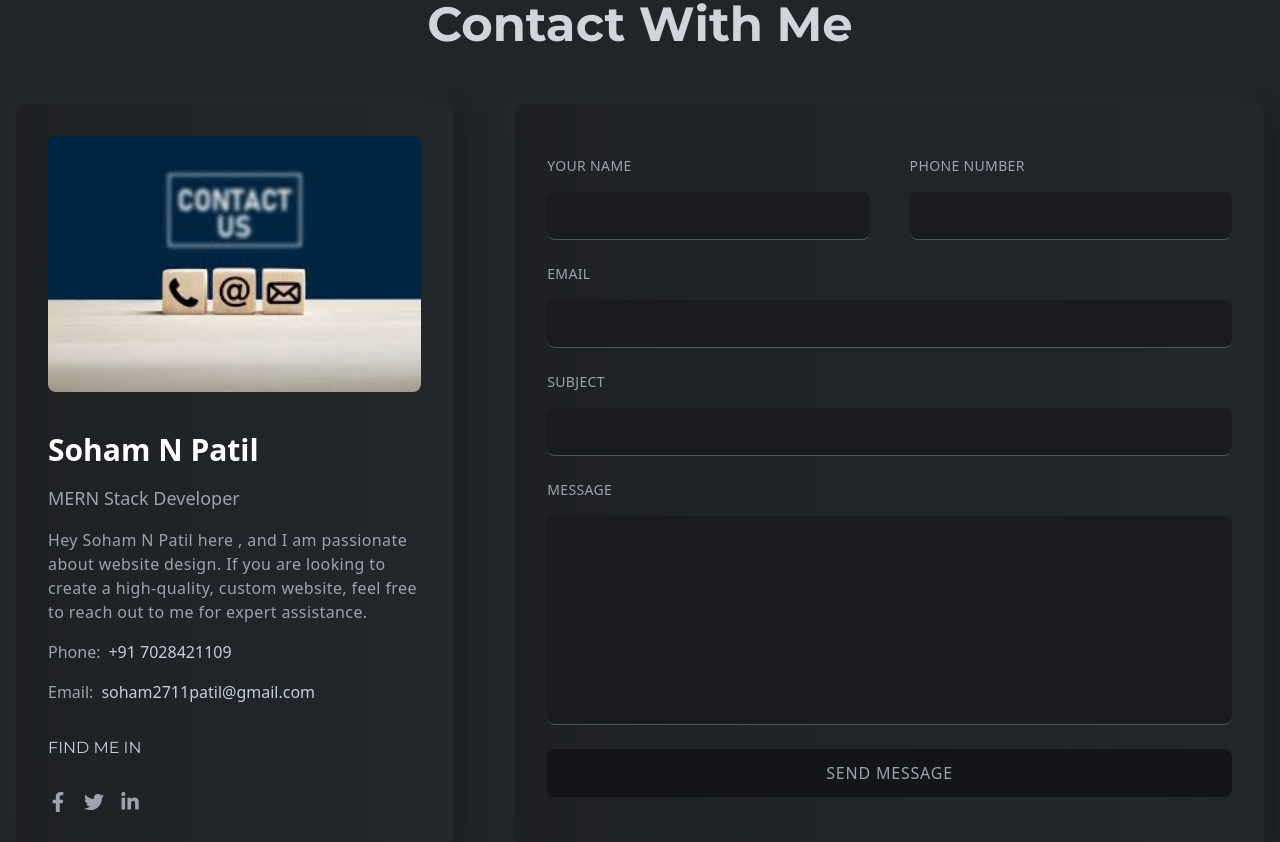
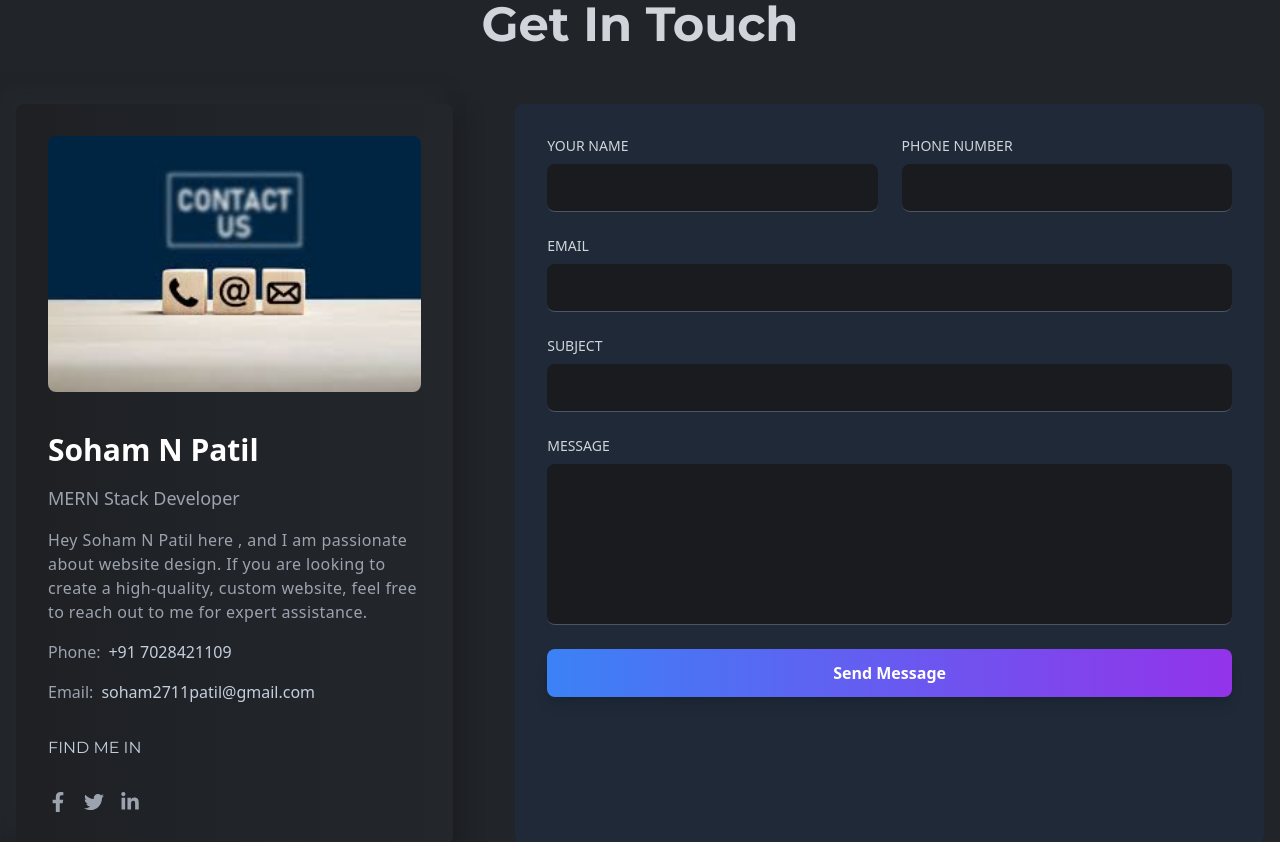
Before and after one commit to Soham271/Portfolio, a React (Create React App) app in the folder Frontend/: page / in a window 1280 px wide. Shown: the part 4060-4902 px from the top of the page. Built offline with nearby package versions, Linux system fonts and the light colour scheme.

Commit message:
Update Contact.js

```diff
--- a/Frontend/src/components/contact/Contact.js
+++ b/Frontend/src/components/contact/Contact.js
@@ -2,8 +2,9 @@ import React, { useState } from "react";
 import Title from "../layouts/Title";
 import ContactLeft from "./ContactLeft";
 import axios from "axios";
+
 const Contact = () => {
-  const [Name, setName] = useState("");
+  const [name, setName] = useState("");
   const [phoneNumber, setPhoneNumber] = useState("");
   const [email, setEmail] = useState("");
   const [subject, setSubject] = useState("");
@@ -11,176 +12,140 @@ const Contact = () => {
   const [errMsg, setErrMsg] = useState("");
   const [successMsg, setSuccessMsg] = useState("");
 
-  // ========== Email Validation start here ==============
   const emailValidation = () => {
     return String(email)
-      .toLocaleLowerCase()
+      .toLowerCase()
       .match(/^\w+([-]?\w+)*@\w+([-]?\w+)*(\.\w{2,3})+$/);
   };
 
   const handleSend = async (e) => {
     e.preventDefault();
 
-    const data = {
-      Name: Name, // 🔄 Fix: Match backend field names
-      PhoneNumber: phoneNumber,
-      Email: email,
-      Subject: subject,
-      Message: message,
-    };
-
-    try {
-      const response = await axios.post(
-        "http://localhost:3004/api/v1/create",
-        data, // ✅ Send JSON instead of FormData
-        {
-          headers: {
-            "Content-Type": "application/json", // ✅ Ensure JSON is sent
-          },
-        }
-      );
-      console.log("✅ Response:", response.data);
-    } catch (Err) {
-      console.error("❌ Axios Error:", Err);
-    }
-
-    if (Name === "") {
-      setErrMsg("Username is required!");
+    if (name === "") {
+      setErrMsg("Name is required!");
     } else if (phoneNumber === "") {
       setErrMsg("Phone number is required!");
     } else if (email === "") {
-      setErrMsg("Please give your Email!");
+      setErrMsg("Email is required!");
     } else if (!emailValidation(email)) {
-      setErrMsg("Give a valid Email!");
+      setErrMsg("Please enter a valid email!");
     } else if (subject === "") {
-      setErrMsg("Plese give your Subject!");
+      setErrMsg("Subject is required!");
     } else if (message === "") {
       setErrMsg("Message is required!");
     } else {
-      setSuccessMsg(
-        `Thank you dear ${Name}, Your Messages has been sent Successfully!`
+      try {
+        const data = { name, phoneNumber, email, subject, message };
+        const response = await axios.post(
+          "http://localhost:3004/api/v1/create",
+          data,
+          { headers: { "Content-Type": "application/json" } }
         );
+        console.log("✅ Response:", response.data);
+        setSuccessMsg(`Thank you, ${name}! Your message has been sent successfully!`);
         setErrMsg("");
         setName("");
         setPhoneNumber("");
         setEmail("");
         setSubject("");
         setMessage("");
+      } catch (err) {
+        console.error("❌ Axios Error:", err);
+        setErrMsg("Failed to send message. Please try again.");
+      }
     }
   };
+
   return (
-    <section
-      id="contact"
-      className="w-full py-20 border-b-[1px] border-b-black"
-    >
+    <section id="contact" className="w-full py-20 border-b-[1px] border-gray-700">
       <div className="flex justify-center items-center text-center">
-        <Title title="CONTACT" des="Contact With Me" />
+        <Title title="CONTACT" des="Get in Touch" />
       </div>
-      <div className="w-full">
-        <div className="w-full h-auto flex flex-col lgl:flex-row justify-between">
+      <div className="w-full max-w-7xl mx-auto">
+        <div className="flex flex-col lg:flex-row justify-between gap-8">
           <ContactLeft />
-          <div className="w-full lgl:w-[60%] h-full py-10 bg-gradient-to-r from-[#1e2024] to-[#23272b] flex flex-col gap-8 p-4 lgl:p-8 rounded-lg shadow-shadowOne">
-            <form className="w-full flex flex-col gap-4 lgl:gap-6 py-2 lgl:py-5">
+          <div className="w-full lg:w-[60%] bg-gray-800 rounded-lg p-6 lg:p-8 shadowOne">
+            <form className="flex flex-col gap-6">
               {errMsg && (
-                <p className="py-3 bg-gradient-to-r from-[#1e2024] to-[#23272b] shadow-shadowOne text-center text-orange-500 text-base tracking-wide animate-bounce">
+                <p className="py-3 bg-gray-700 text-orange-500 text-center text-base font-medium rounded-lg shadowOne animate-bounce">
                   {errMsg}
                 </p>
               )}
               {successMsg && (
-                <p className="py-3 bg-gradient-to-r from-[#1e2024] to-[#23272b] shadow-shadowOne text-center text-green-500 text-base tracking-wide animate-bounce">
+                <p className="py-3 bg-gray-700 text-green-500 text-center text-base font-medium rounded-lg shadowOne animate-bounce">
                   {successMsg}
                 </p>
               )}
-              <div className="w-full flex flex-col lgl:flex-row gap-10">
-                <div className="w-full lgl:w-1/2 flex flex-col gap-4">
-                  <p className="text-sm text-gray-400 uppercase tracking-wide">
-                    Your name
-                  </p>
+              <div className="grid grid-cols-1 lg:grid-cols-2 gap-6">
+                <div className="flex flex-col gap-2">
+                  <label className="text-sm text-gray-300 uppercase font-medium">
+                    Your Name
+                  </label>
                   <input
                     onChange={(e) => setName(e.target.value)}
-                    value={Name}
-                    className={`${
-                      errMsg === "Username is required!" &&
-                      "outline-designColor"
-                    } contactInput`}
+                    value={name}
+                    className={`contactInput ${errMsg === "Name is required!" && "border-orange-500"}`}
                     type="text"
+                    aria-label="Your name"
                   />
                 </div>
-                <div className="w-full lgl:w-1/2 flex flex-col gap-4">
-                  <p className="text-sm text-gray-400 uppercase tracking-wide">
+                <div className="flex flex-col gap-2">
+                  <label className="text-sm text-gray-300 uppercase font-medium">
                     Phone Number
-                  </p>
+                  </label>
                   <input
                     onChange={(e) => setPhoneNumber(e.target.value)}
                     value={phoneNumber}
-                    className={`${
-                      errMsg === "Phone number is required!" &&
-                      "outline-designColor"
-                    } contactInput`}
-                    type="text"
+                    className={`contactInput ${errMsg === "Phone number is required!" && "border-orange-500"}`}
+                    type="tel"
+                    aria-label="Phone number"
                   />
                 </div>
               </div>
-              <div className="flex flex-col gap-4">
-                <p className="text-sm text-gray-400 uppercase tracking-wide">
+              <div className="flex flex-col gap-2">
+                <label className="text-sm text-gray-300 uppercase font-medium">
                   Email
-                </p>
+                </label>
                 <input
                   onChange={(e) => setEmail(e.target.value)}
                   value={email}
-                  className={`${
-                    errMsg === "Please give your Email!" &&
-                    "outline-designColor"
-                  } contactInput`}
+                  className={`contactInput ${errMsg.includes("Email") && "border-orange-500"}`}
                   type="email"
+                  aria-label="Email address"
                 />
               </div>
-              <div className="flex flex-col gap-4">
-                <p className="text-sm text-gray-400 uppercase tracking-wide">
+              <div className="flex flex-col gap-2">
+                <label className="text-sm text-gray-300 uppercase font-medium">
                   Subject
-                </p>
+                </label>
                 <input
                   onChange={(e) => setSubject(e.target.value)}
                   value={subject}
-                  className={`${
-                    errMsg === "Plese give your Subject!" &&
-                    "outline-designColor"
-                  } contactInput`}
+                  className={`contactInput ${errMsg === "Subject is required!" && "border-orange-500"}`}
                   type="text"
+                  aria-label="Subject"
                 />
               </div>
-              <div className="flex flex-col gap-4">
-                <p className="text-sm text-gray-400 uppercase tracking-wide">
+              <div className="flex flex-col gap-2">
+                <label className="text-sm text-gray-300 uppercase font-medium">
                   Message
-                </p>
+                </label>
                 <textarea
                   onChange={(e) => setMessage(e.target.value)}
                   value={message}
-                  className={`${
-                    errMsg === "Message is required!" && "outline-designColor"
-                  } contactTextArea`}
+                  className={`contactTextArea ${errMsg === "Message is required!" && "border-orange-500"}`}
                   cols="30"
-                  rows="8"
+                  rows="6"
+                  aria-label="Message"
                 ></textarea>
               </div>
-              <div className="w-full">
               <button
                 onClick={handleSend}
-                  className="w-full h-12 bg-[#141518] rounded-lg text-base text-gray-400 tracking-wider uppercase hover:text-white duration-300 hover:border-[1px] hover:border-designColor border-transparent"
+                className="w-full h-12 bg-gradient-to-r from-blue-500 to-purple-600 text-white font-semibold rounded-lg shadow-lg hover:shadow-xl transition-all duration-300 transform hover:scale-105"
+                aria-label="Send message"
               >
                 Send Message
               </button>
-              </div>
-              {errMsg && (
-                <p className="py-3 bg-gradient-to-r from-[#1e2024] to-[#23272b] shadow-shadowOne text-center text-orange-500 text-base tracking-wide animate-bounce">
-                  {errMsg}
-                </p>
-              )}
-              {successMsg && (
-                <p className="py-3 bg-gradient-to-r from-[#1e2024] to-[#23272b] shadow-shadowOne text-center text-green-500 text-base tracking-wide animate-bounce">
-                  {successMsg}
-                </p>
-              )}
             </form>
           </div>
         </div>
```
Lines whose indentation alone changed are shown as unchanged.
